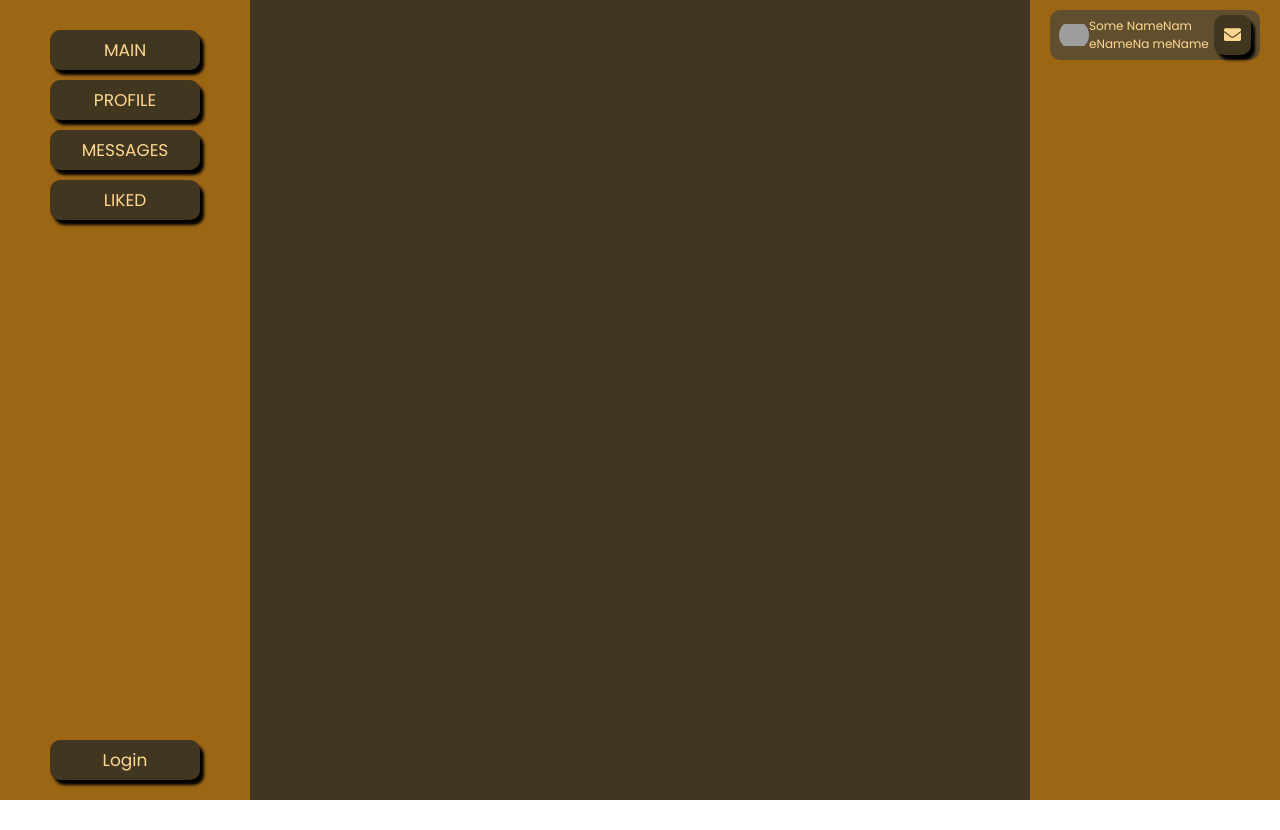
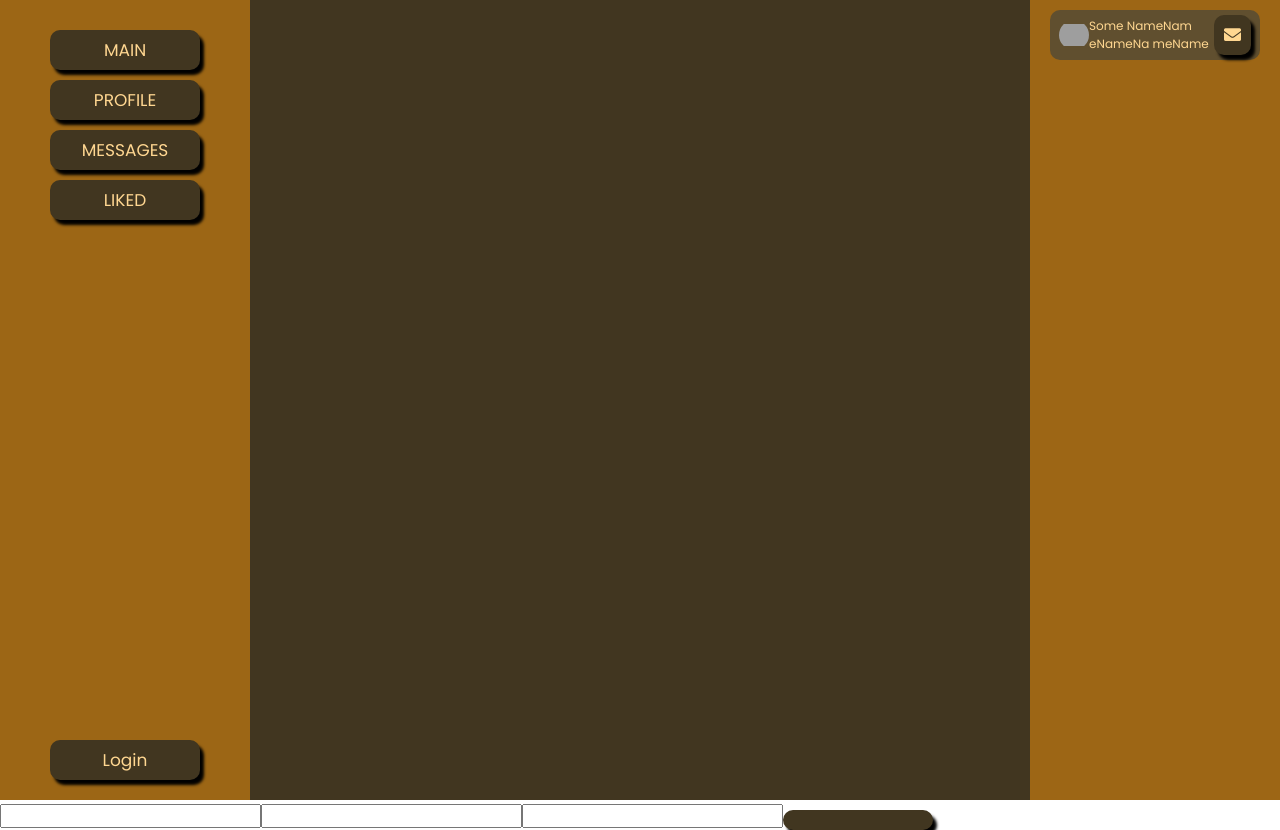
Before and after one commit to GrzegorzZiemba/SocialAppReact, a React (Create React App) app in the folder reactftapp/: page / in a window 1280 px wide. Before the commit the page ends 800 px from the top, so only its background shows below. Built offline with nearby package versions, Linux system fonts and the light colour scheme; no server answers; the database is empty; grey boxes are pictures that could not be loaded.

Commit message:
Added authentication - Singup

```diff
--- a/reactftapp/src/App.js
+++ b/reactftapp/src/App.js
@@ -1,14 +1,67 @@
+import { useState } from "react";
 import "./App.css";
 import Contacts from "./components/Contacts/Contacts";
 import Navigation from "./components/Navigation/Navigation";
 import Main from "./pages/Main";
+import { auth } from "./firebase";
+import Button from "./components/Buttons/Button";
+
 function App() {
+	const [username, setUserName] = useState("");
+
+	const [email, setEmail] = useState("");
+	const [password, setPassword] = useState("");
+	const signUp = (e) => {
+		e.preventDefault();
+
+		// // do stowrzenia konta wystarczy to :
+		// auth
+		// 	.createUserWithEmailAndPassword(email, password)
+		// 	.catch((error) => alert(error.message));
+
+		auth
+			.createUserWithEmailAndPassword(email, password)
+			.then((authUser) => {
+				// dajemy return by ten promis po tym sie zakonczyl :)
+				return authUser.user.updateProfile({
+					displayName: username,
+				});
+			})
+
+			.catch((error) => alert(error.message));
+	};
 	return (
-		<div style={{ display: "flex", flexWrap: "nowrap" }}>
-			<Navigation />
-			<Main />
-			<Contacts />
-		</div>
+		<>
+			<div style={{ display: "flex", flexWrap: "nowrap" }}>
+				<Navigation />
+				<Main />
+				<Contacts />
+			</div>
+			<form onSubmit={signUp}>
+				<input
+					name={"Username"}
+					onChange={(e) => {
+						setUserName(e.target.value);
+					}}
+				/>
+
+				<input
+					name={"E-mail"}
+					type="email"
+					onChange={(e) => {
+						setEmail(e.target.value);
+					}}
+				/>
+				<input
+					name={"password"}
+					onChange={(e) => {
+						setPassword(e.target.value);
+					}}
+				/>
+
+				<Button onClick={signUp} value="Sign Up" />
+			</form>
+		</>
 	);
 }
 
```
